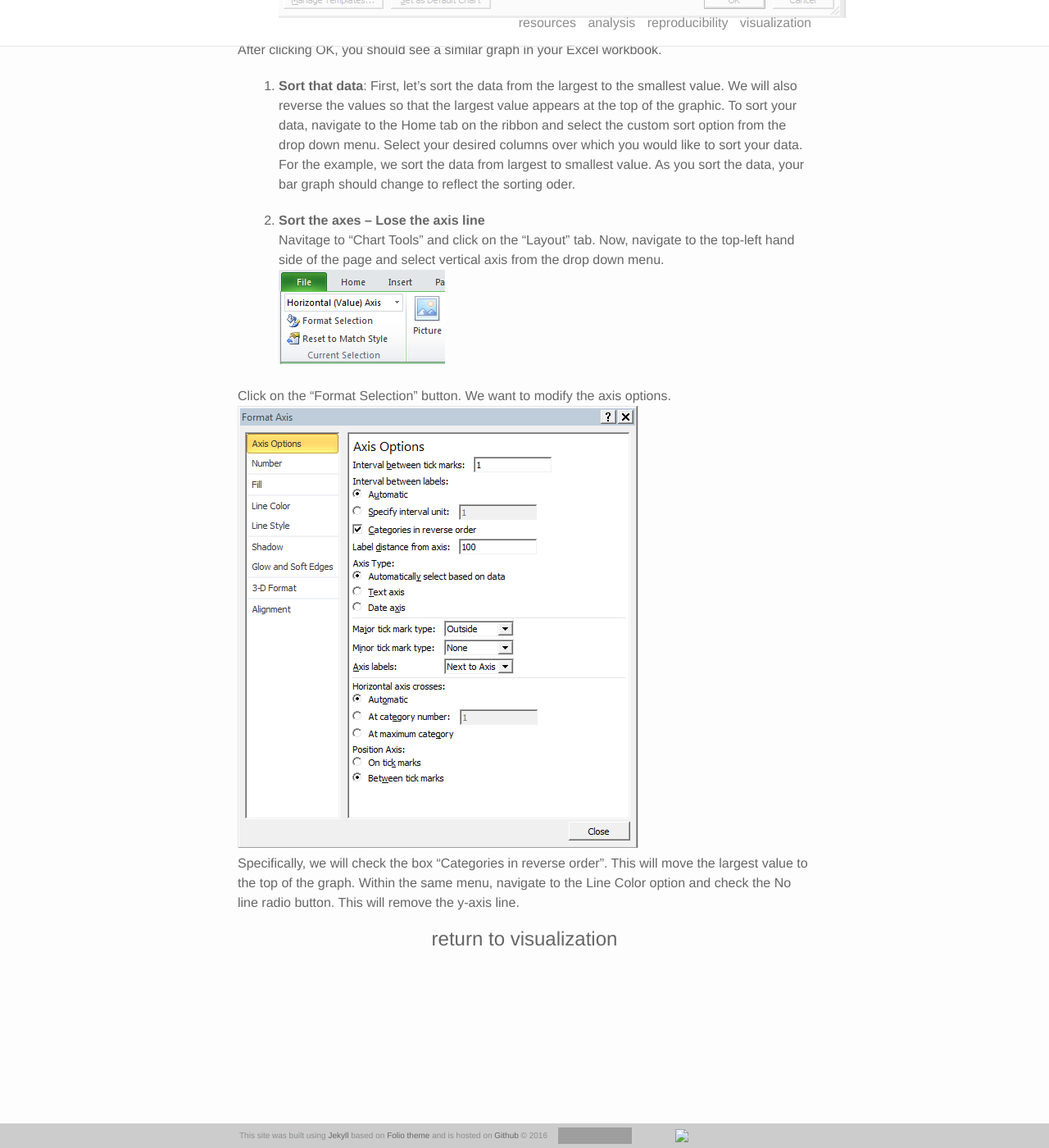
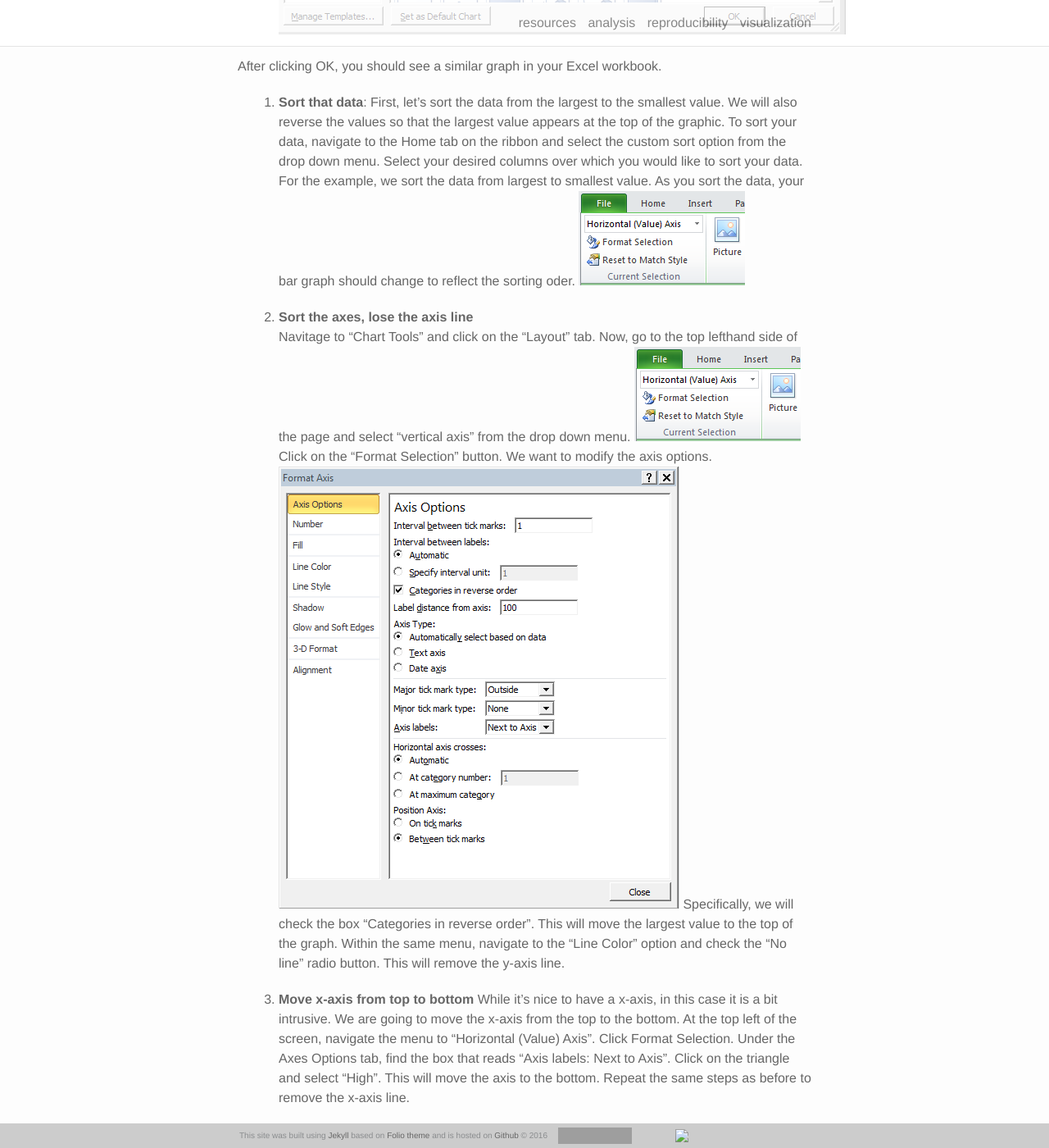
Before and after one commit to GeoCenter/resources, a Jekyll site: the page built from _posts/2016-10-26-bargraph.md, in a window 1280 px wide and 1400 px high, scrolled down 1842 px. Shown: the whole window at 82% size. Built offline with Jekyll 4.4.1, drawn with Linux system fonts in a browser that asks for light colours; nearby versions of some CDN libraries; grey boxes are pictures that could not be loaded.

Commit message:
Update 2016-10-26-bargraph.md

````diff
--- a/_posts/2016-10-26-bargraph.md
+++ b/_posts/2016-10-26-bargraph.md
@@ -23,20 +23,20 @@
 Excel 2010 for Windows
 
 ### Instructions
+
 1. Highlight the cell values that you wish to graph.
+
 2. On the Excel ribbon, navigate to the ```Insert``` tab and select the ```See all charts``` option. This will launch a new window with all of the graphing options. Select the bar graph option from the Insert Chart menu.
 ![image1]({{ site.baseurl }}/img/Bar_graph_rotated.PNG "Optional title")
 
 After clicking OK, you should see a similar graph in your Excel workbook.
 
 3. __Sort that data__: First, let's sort the data from the largest to the smallest value. We will also reverse the values so that the largest value appears at the top of the graphic. To sort your data, navigate to the Home tab on the ribbon and select the custom sort option from the drop down menu. Select your desired columns over which you would like to sort your data. For the example, we sort the data from largest to smallest value. As you sort the data, your bar graph should change to reflect the sorting oder.
+![image1]({{ site.baseurl }}/img/03_Bar_graph_x_axis.PNG "Sample Bar Graph")
 
-4. __Sort the axes -- Lose the axis line__
-Navitage to "Chart Tools" and click on the "Layout" tab. Now, navigate to the top-left hand side of the page and select vertical axis from the drop down menu.
-![image1]({{ site.baseurl }}/img/03_Bar_graph_x_axis.PNG "Chart Tools: Format Selection Menu")
+4. __Sort the axes, lose the axis line__
+Navitage to "Chart Tools" and click on the "Layout" tab. Now, go to the top lefthand side of the page and select "vertical axis" from the drop down menu. ![image1]({{ site.baseurl }}/img/03_Bar_graph_x_axis.PNG "Chart Tools: Format Selection Menu")  Click on the "Format Selection" button. We want to modify the axis options.  ![image1]({{ site.baseurl }}/img/02_Bar_graph_reverse_axes.PNG "Chart Tools: Format Selection Menu")  Specifically, we will check the box "Categories in reverse order". This will move the largest value to the top of the graph. Within the same menu, navigate to the "Line Color" option and check the "No line" radio button. This will remove the y-axis line.
 
-Click on the "Format Selection" button.
-We want to modify the axis options.
-![image1]({{ site.baseurl }}/img/02_Bar_graph_reverse_axes.PNG "Chart Tools: Format Selection Menu")
-Specifically, we will check the box "Categories in reverse order". This will move the largest value to the top of the graph.
-Within the same menu, navigate to the Line Color option and check the No line radio button. This will remove the y-axis line.
+5. __Move x-axis from top to bottom__
+While it's nice to have a x-axis, in this case it is a bit intrusive. We are going to move the x-axis from the top to the bottom. At the top left of the screen, navigate the menu to "Horizontal (Value) Axis". Click Format Selection. Under the Axes Options tab, find the box that reads "Axis labels: Next to Axis". Click on the triangle and select "High". This will move the axis to the bottom.
+Repeat the same steps as before to remove the x-axis line.
````
